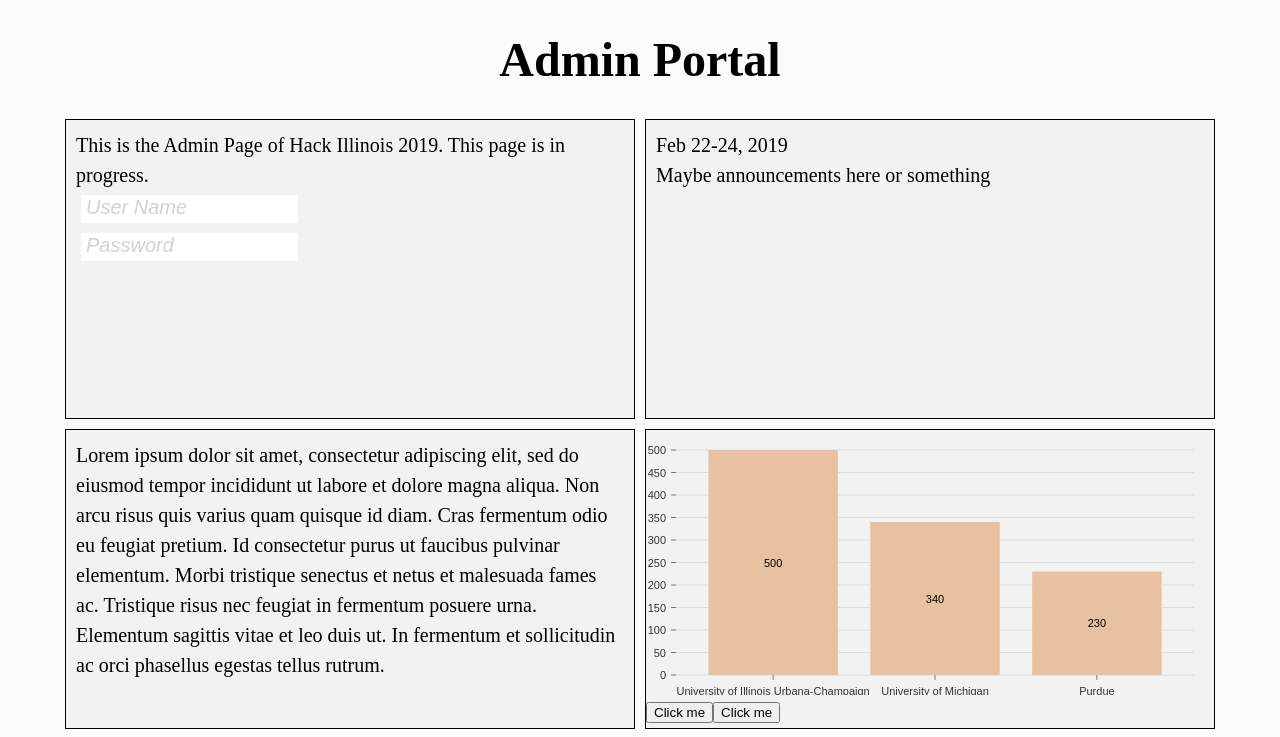
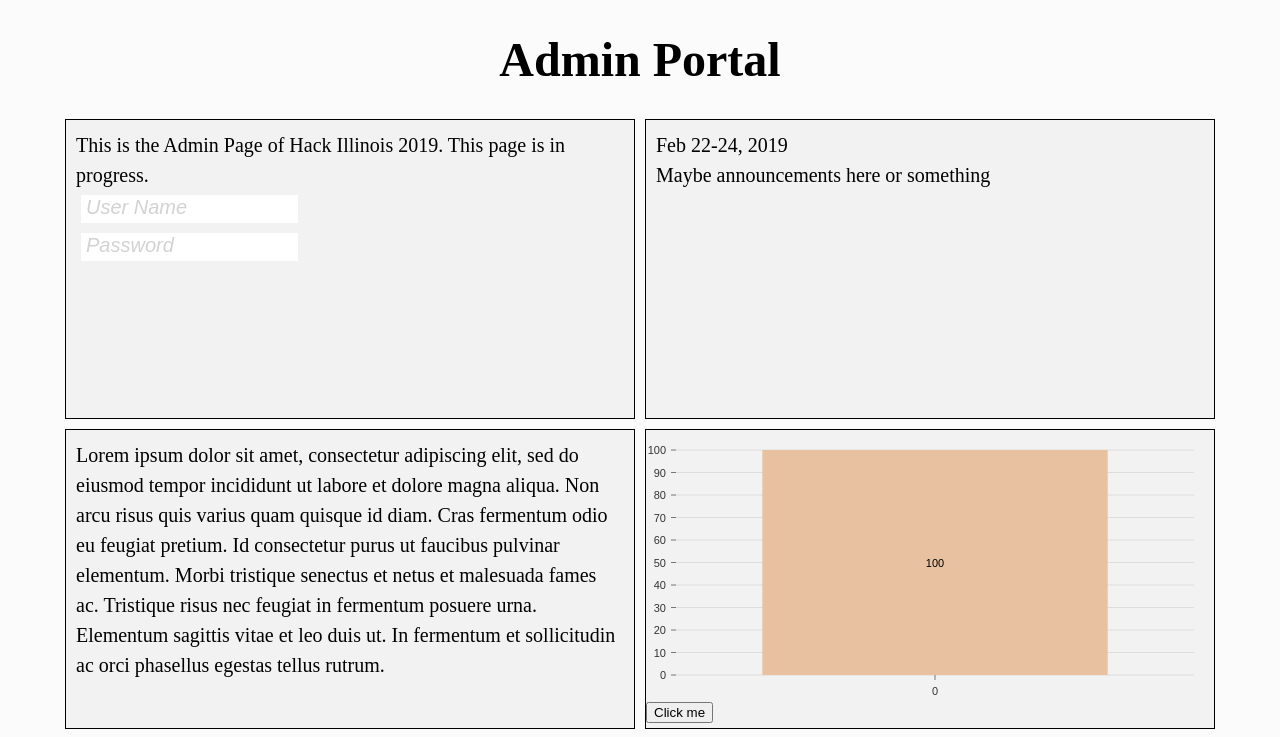
Before and after one commit to HackIllinois/admin-site, a React (Create React App) app: page / in a window 1280 px wide. Shown: the top 737 px of the page. Built offline with nearby package versions, Linux system fonts and the light colour scheme.

Commit message:
Graph now changes with global state instead of local state

```diff
--- a/src/components/School/index.jsx
+++ b/src/components/School/index.jsx
@@ -9,62 +9,11 @@ let counter = 0;
 class School extends React.Component {
   constructor(props) {
     super(props);
-    this.state = {
-      data:
-      [
-        {
-          school: 'University of Illinois Urbana-Champaign',
-          numStudents: 500,
-          dogsColor: 'hsl(89, 70%, 50%)',
-        },
-        {
-          school: 'University of Michigan',
-          numStudents: 340,
-          dogsColor: 'hsl(334, 70%, 50%)',
-        },
-        {
-          school: 'Purdue',
-          numStudents: 230,
-          dogsColor: 'hsl(157, 70%, 50%)',
-        },
-      ]
-    }
+    this.props.dispatch(addSchool("" + counter++, 100));
   }
 
   updateDate = () => {
-    console.log(this.props);
-    this.setState({
-       data:[// this.props.schools ]
-        {
-          school: 'University of Illinois Urbana-Champaign',
-          numStudents: 500,
-          dogsColor: 'hsl(89, 70%, 50%)',
-        },
-        {
-          school: 'University of Michigan',
-          numStudents: 340,
-          dogsColor: 'hsl(89, 70%, 50%)',
-        },
-      ]
-    });
-  };
-
-  updateDate2 = () => {
-    this.props.dispatch(addSchool("" + counter, 100));
-    counter++;
-    var arr = [];
-    this.props.schools.school.forEach(function(element) {
-      arr.push({
-        school: element.name,
-        numStudents: element.numStudents
-      });
-    });
-
-
-
-    this.setState({
-      data: arr
-    });
+    this.props.dispatch(addSchool("" + counter++, 100));
   };
 
   render() {
@@ -79,9 +28,10 @@ class School extends React.Component {
               left: 30,
             }}
 
-            data={this.state.data}
+            // data={this.state.data}
+            data={this.props.schools.school}
 
-            indexBy="school"
+            indexBy="name"
             keys={['numStudents']}
             padding={0.2}
             labelTextColor="inherit:darker(1.4)"
@@ -91,7 +41,6 @@ class School extends React.Component {
         </div>
 
         <button onClick={this.updateDate}>Click me</button>
-        <button onClick={this.updateDate2}>Click me</button>
       </div>
     );
   }
```
